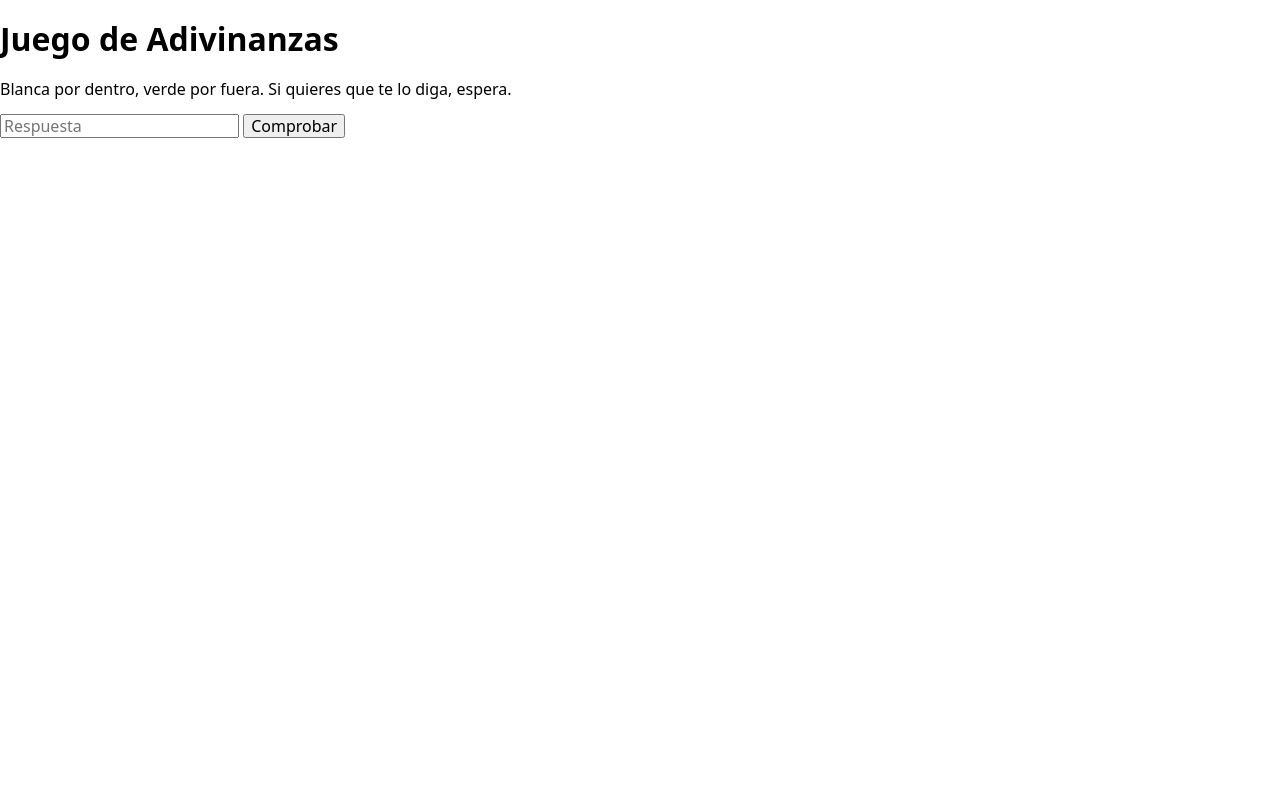
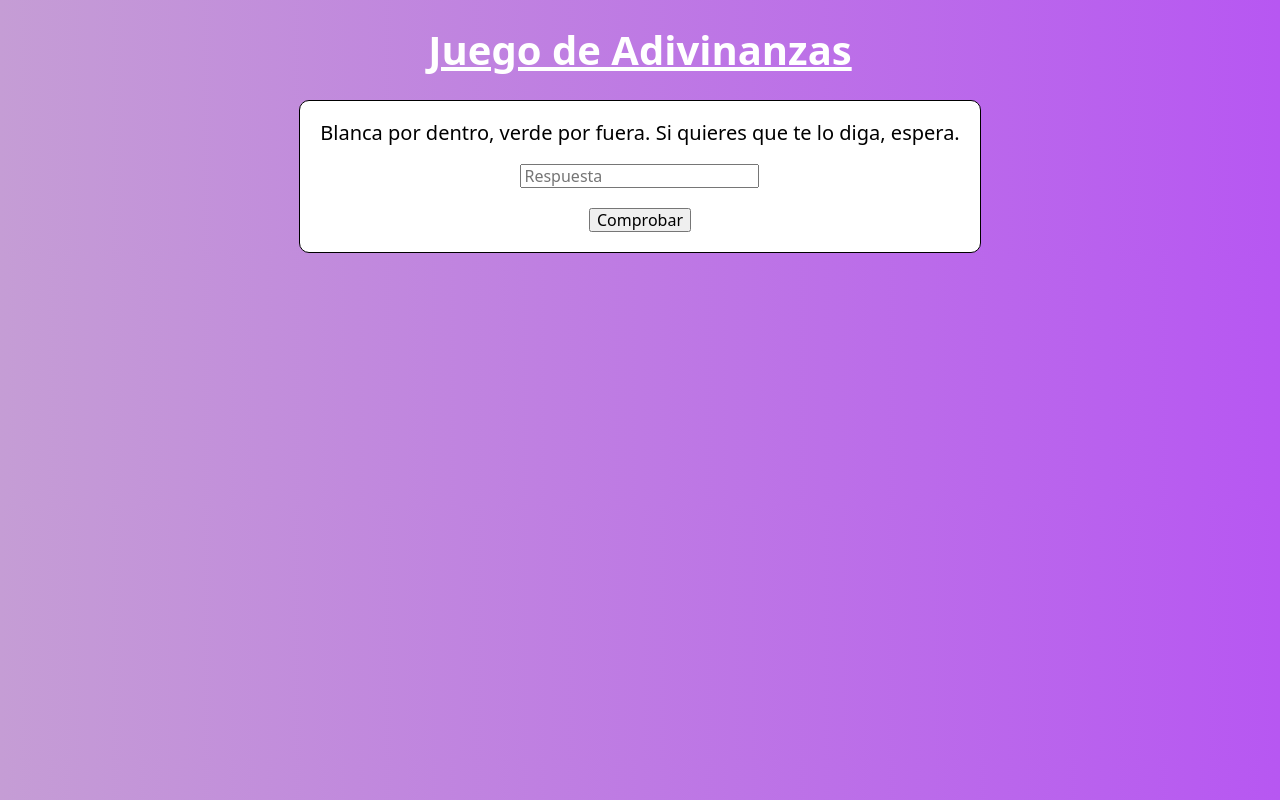
Before and after one commit to Carrisonn/juego-adivinanzas, a website built with Vite: page index.html in a window 1280 px wide. Built offline with nearby package versions, Linux system fonts and the light colour scheme.

Commit message:
added: styles for teh content container and riddles container

```diff
--- a/src/css/styles.css
+++ b/src/css/styles.css
@@ -13,5 +13,38 @@ html {
 
 body {
   font-family: system-ui, -apple-system, BlinkMacSystemFont, 'Segoe UI', Roboto, Oxygen, Ubuntu, Cantarell, 'Open Sans', 'Helvetica Neue', sans-serif;
+  background: linear-gradient(90deg, rgba(197, 157, 213, 1) 0%, rgba(183, 87, 242, 1) 100%);
   font-size: 1.6rem;
 }
+
+.container {
+  width: min(90%, 120rem);
+  margin: 0 auto;
+  display: flex;
+  flex-direction: column;
+  justify-content: center;
+  align-items: center;
+}
+
+.container h1 {
+  font-size: 4rem;
+  color: #fff;
+  text-decoration: underline;
+  text-align: center;
+}
+
+.container-game {
+  display: flex;
+  flex-direction: column;
+  align-items: center;
+  gap: 2rem;
+  background-color: #fff;
+  padding: 2rem;
+  border-radius: 1rem;
+  border: 1px solid #000;
+}
+
+.container-game p {
+  margin: 0;
+  font-size: 2rem;
+}
```
